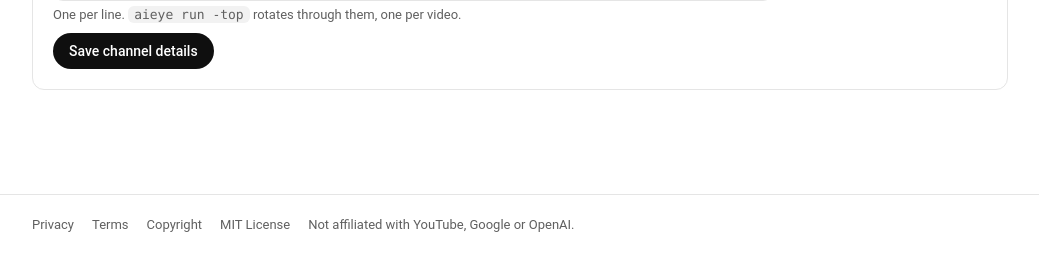
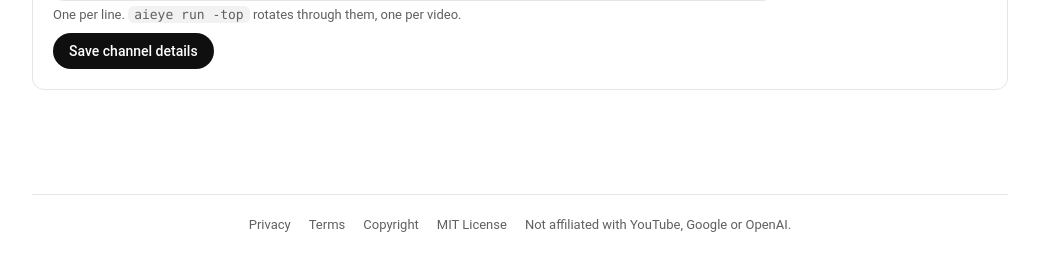
Before and after one commit to srsuiux/aieye-yt, a FastAPI app: page /new/channel in a window 1280 px wide. Shown: the part 1336-1603 px from the top of the page, without its empty margins (230-1269 px from the left). Run offline with FastAPI, Linux system fonts and the light colour scheme.

Commit message:
Center the footer links and align the footer with the page content

```diff
--- a/aieye/web/static/app.css
+++ b/aieye/web/static/app.css
@@ -244,7 +244,7 @@ a.tool h2 { margin-top: 0; }
 @media (max-width: 520px) { .badge-tag { display: none; } }
 .powered { color: var(--muted); font-size: 13px; margin-right: 8px; white-space: nowrap; } .powered strong { color: var(--text); font-weight: 600; } .powered:hover { text-decoration: none; } .powered:hover strong { text-decoration: underline; }
 @media (max-width: 700px) { .powered { display: none; } }
-.foot { display: flex; flex-wrap: wrap; gap: 6px 18px; max-width: 1040px; margin: 24px auto 0; padding: 20px 32px 32px; border-top: 1px solid var(--line); font-size: 13px; color: var(--muted); }
+.foot { display: flex; flex-wrap: wrap; justify-content: center; text-align: center; gap: 6px 18px; width: calc(100% - 64px); max-width: 976px; margin: 24px auto 0; padding: 20px 0 32px; border-top: 1px solid var(--line); font-size: 13px; color: var(--muted); }
 .foot a { color: var(--muted); } .foot a:hover { color: var(--text); }
 .legal-note { margin: 10px 0; padding: 10px 12px; border-radius: 10px; background: var(--surface); color: var(--muted); font-size: 13px; line-height: 1.5; max-width: 70ch; }
 .legal-note strong { color: var(--text); } .legal-note a { text-decoration: underline; }
```
